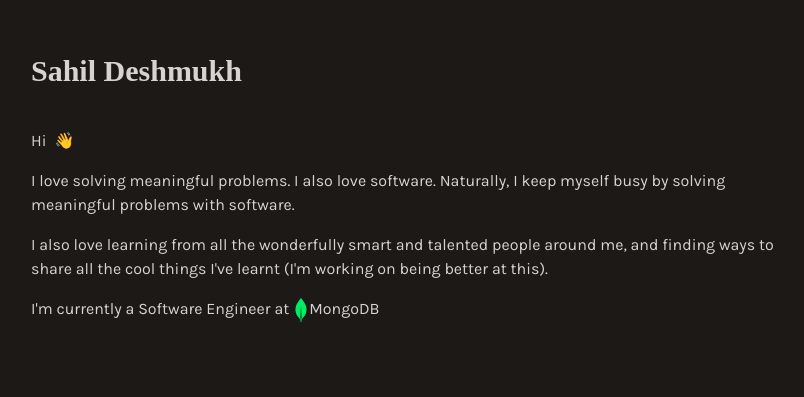
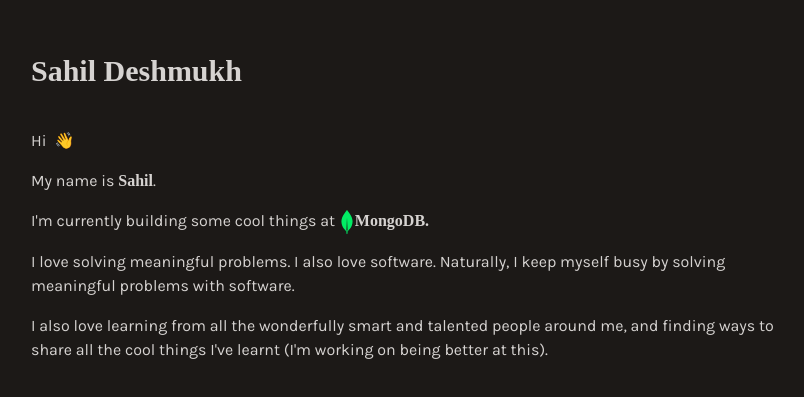
Before and after one commit to sahildmk/dmk-dev-v2, a Next.js app: page / in a window 1280 px wide. Shown: the part 131-528 px from the top of the page, without its empty margins (225-1029 px from the left). Built offline with nearby package versions, Linux system fonts and the light colour scheme; a web font is replaced by a local one; what tailwindcss-motion would draw is missing.

Commit message:
feat(home): re-arrange and add RM work

```diff
--- a/app/page.tsx
+++ b/app/page.tsx
@@ -24,20 +24,23 @@ export default function Home() {
             </p>
           </div>
           <p className={`${blurStyle} motion-delay-600`}>
-            I love solving meaningful problems. I also love software. Naturally,
-            I keep myself busy by solving meaningful problems with software.
+            My name is <span className="font-serif font-semibold">Sahil</span>.
           </p>
-          <p className={`${blurStyle} motion-delay-700`}>
-            I also love learning from all the wonderfully smart and talented
-            people around me, and finding ways to share all the cool things
-            I&apos;ve learnt (I&apos;m working on being better at this).
+          <div className={`${blurStyle} motion-delay-700`}>
+            <span>I&apos;m currently building </span>
+            <p className="inline-block motion-opacity-loop-60 motion-duration-[3s] motion-ease-in-out">
+              <a
+                href="https://www.mongodb.com/products/tools/relational-migrator"
+                target="_blank"
+                rel="noopener noreferrer"
+              >
+                some cool things
+              </a>
             </p>
-          <p>
-            <span className={`${blurStyle} motion-delay-800 mr-1`}>
-              I&apos;m currently a Software Engineer at
-            </span>
+            <span> at </span>
+            <p className="inline-block">
               <a
-              className={`inline-block ${blurStyle} motion-delay-900 group hover:cursor-pointer`}
+                className={`inline-block group hover:cursor-pointer`}
                 href="https://www.mongodb.com/"
                 target="_blank"
                 rel="noopener noreferrer"
@@ -45,10 +48,20 @@ export default function Home() {
                 <MongoDB
                   className={`h-6 inline-block group-hover:mr-1 motion-preset-seesaw-md group-hover:scale-120 transition-all group-hover:rotate-20 duration-300`}
                 />
-              <span className="group-hover:scale-105 inline-block transition-all duration-300 ">
-                MongoDB
+                <span className="group-hover:scale-105 font-serif font-semibold inline-block transition-all duration-300 ">
+                  MongoDB.
                 </span>
               </a>
+            </p>
+          </div>
+          <p className={`${blurStyle} motion-delay-800`}>
+            I love solving meaningful problems. I also love software. Naturally,
+            I keep myself busy by solving meaningful problems with software.
+          </p>
+          <p className={`${blurStyle} motion-delay-900`}>
+            I also love learning from all the wonderfully smart and talented
+            people around me, and finding ways to share all the cool things
+            I&apos;ve learnt (I&apos;m working on being better at this).
           </p>
         </section>
       </div>
```
Lines whose indentation alone changed are shown as unchanged.
